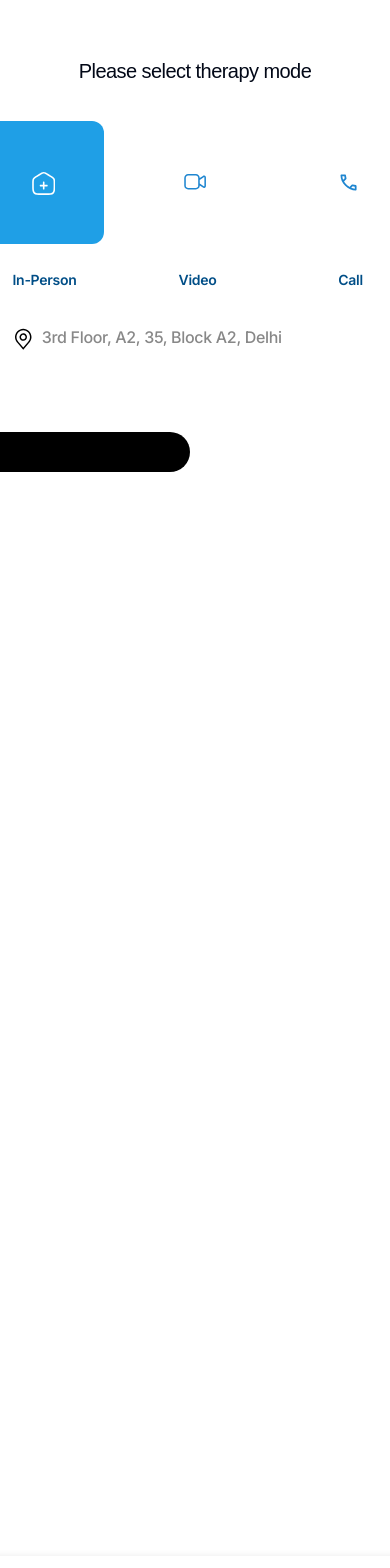
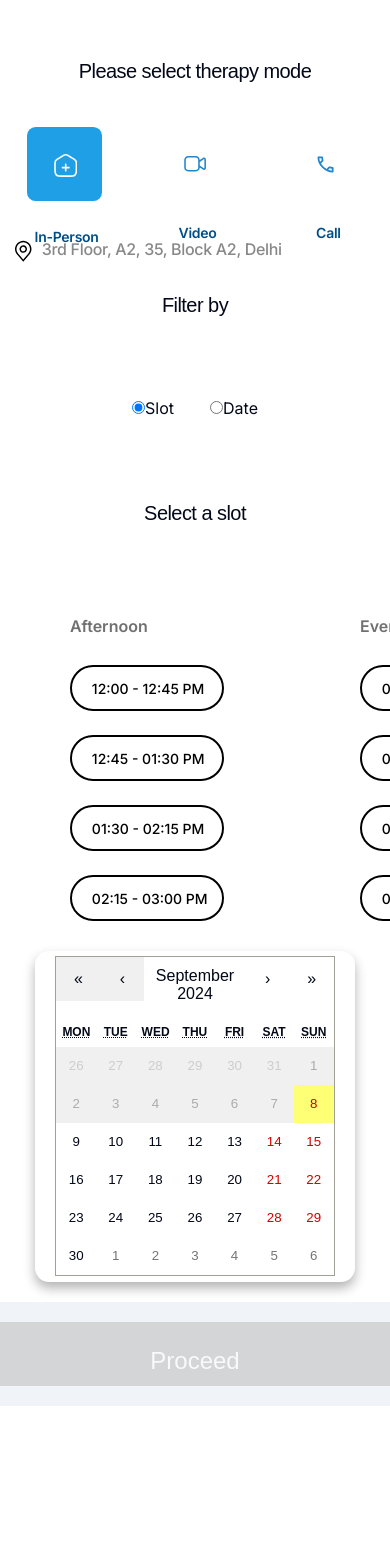
Before and after one commit to ZenStreet-ai/Client-Profile, a Next.js app: page /booking/1 in a window 390 px wide. Shown: the top 1568 px of the page. After the commit the page ends 1456 px from the top, so only its background shows below. Built offline with nearby package versions, Linux system fonts and the light colour scheme.

Commit message:
stable v3

```diff
--- a/src/app/booking/[id]/components/ButtonGroupComponent.css
+++ b/src/app/booking/[id]/components/ButtonGroupComponent.css
@@ -296,71 +296,109 @@
   color: var(--text-color);
 }
 
-/* Mobile Responsive Styles */
 @media (max-width: 768px) {
-  html, body {
-    overflow-x: hidden; /* Prevent horizontal scrolling */
+  .therapy-center {
+    width: 100%;
+    height: 94.32px;
+    gap: 36px;
+    display: flex;
+    flex-direction: row;
+    justify-content: center;
+    margin: 0 auto;
   }
 
-  /* Adjust the container for the slots */
-  .slot-grid-section {
-    flex-direction: column; /* Stack slots vertically */
-    gap: 10px; /* Add space between slots */
-    width: 100%; /* Ensure the slots take full width */
-    display: flex; /* Flex display to arrange elements */
-    justify-content: flex-start; /* Align the slots to the start */
-    padding: 0 10px; /* Add padding to avoid screen edge overflow */
-    margin: 0 auto; /* Center the container horizontally */
-    box-sizing: border-box; /* Include padding in element's total width */
+  .therapy-button {
+    width: 74.92px;
+    height: 74.92px;
+    padding: 24.62px;
+    gap: 0px;
+    border-radius: 8.56px;
+    background-color: white;
+    display: flex;
+    justify-content: center;
+    align-items: center;
+    box-sizing: border-box;
   }
 
-  /* Slot rows should also be in a column */
-  .slots-row {
-    flex-direction: column; /* Stack slots in a column */
-    gap: 10px; /* Add space between the slots */
-    width: 100%; /* Ensure full width */
-    display: flex; /* Ensure slots are displayed properly */
-    margin: 0 auto; /* Center the slot rows */
-    padding: 0 10px; /* Add padding to avoid screen edge overflow */
+  .ther-bold{
+    width: 100%;
+    height: 94.32px;
+    gap: 36px;
+    display: flex;
+    flex-direction: row;
+    justify-content: center;
+    margin: 0 auto;
   }
 
-  /* Slot button styling */
-  .slot-grid-section Button {
-    width: 80%; /* Scale down the button size to 80% */
-    height: auto; /* Maintain aspect ratio by setting height to auto */
-    padding: 8px 10px; /* Adjust padding for smaller buttons */
-    background-color: white; /* Ensure background color */
-    color: black; /* Ensure text color */
-    border-radius: 8px; /* Adjust rounding for smaller buttons */
-    border: 1px solid #ccc; /* Add a border to make slots visible */
-    text-align: left; /* Align text to the left */
-    display: block; /* Ensure buttons are block-level */
-    box-sizing: border-box; /* Ensure padding doesn’t cause overflow */
+  .calendar-container {
+    width: 319.24px;
+    height: 331.32px;
+    gap: 0px;
+    border-radius: 14px;
+    padding: 20px;
+    margin: 0 auto;
+    display: flex;
+    flex-direction: column;
+    justify-content: center;
+    align-items: center;
+    box-shadow: 0 6px 12px var(--shadow-color);
+    background-color: var(--calendar-bg);
+    box-sizing: border-box;
   }
 
-  /* Style selected slot */
-  .slot-grid-section Button.selected {
-    background-color: var(--secondary-color); /* Selected background color */
-    color: var(--text-color); /* Text color for selected slot */
+  .select-time-date {
+    display: flex;
+    flex-direction: column;
   }
 
-  /* Ensure button size and padding remain consistent on mobile */
+  .slot-grid {
+    width: 290px;
+    height: 354px;
+    gap: 24px;
+    margin: 0 auto;
+    display: flex;
+    flex-direction: column;
+    justify-content: flex-start;
+    padding: 20px;
+    box-sizing: border-box;
+  }
+
+  .slot-grid-section {
+    display: flex;
+    flex-direction: column;
+    gap: 24px;
+    width: 100%;
+    margin: 0 auto;
+  }
+
+  .slot-grid-section Button {
+    width: 118px;
+    height: 37px;
+    padding: 10px 16px;
+    gap: 10px;
+    border-radius: 90px 0px 0px 0px;
+    border: 1px solid #ccc;
+    background-color: white;
+    color: black;
+    display: block;
+    box-sizing: border-box;
+    text-align: center;
+  }
+
+  .slot-grid-section Button.selected {
+    background-color: var(--secondary-color);
+    color: var(--text-color);
+  }
+
   .filter-options .therapy-center Button,
   .select-time-date .therapy-center Button {
-    width: 80%; /* Scale down buttons */
-    height: auto; /* Maintain aspect ratio */
-    padding: 10px 12px; /* Adjust padding for mobile */
-    margin-bottom: 10px; /* Add margin for better spacing */
-    box-sizing: border-box; /* Ensure padding doesn’t cause overflow */
+    width: auto;
+    padding: 12px 16px;
+    margin-bottom: 10px;
+    box-sizing: border-box;
   }
 
-  /* Adjust container widths to prevent horizontal scrolling */
-  .filter-options,
-  .calendar-container,
-  .slot-grid,
-  .select-time-date {
-    width: 100%;
-    padding: 0 10px; /* Add padding to avoid screen edge overflow */
-    box-sizing: border-box; /* Include padding in element's total width */
+  html, body {
+    overflow-x: hidden;
   }
 }
--- a/src/app/booking/[id]/components/ButtonGroupComponent.tsx
+++ b/src/app/booking/[id]/components/ButtonGroupComponent.tsx
@@ -16,6 +16,7 @@ const ButtonGroupComponent = ({ params }: { params: { id: string } }) => {
   const [filterOption, setFilterOption] = useState<'slot' | 'date'>('slot');
   const [slot, setSlot] = useState<string | undefined>(undefined);
   const [date, setDate] = useState<Date | undefined>(undefined);
+  const [isMobile, setIsMobile] = useState(window.innerWidth < 768);
 
   const handleClick = (buttonId: number) => {
     setSelectedButton(buttonId);
@@ -79,6 +80,30 @@ const ButtonGroupComponent = ({ params }: { params: { id: string } }) => {
 
       <div className='filter-options'>
         <h1 className="ther-bold">Filter by</h1>
+        {isMobile ? (
+        // Render radio buttons for mobile view
+        <div className="therapy-center">
+          <label>
+            <input
+              type="radio"
+              value="slot"
+              checked={filterOption === 'slot'}
+              onChange={() => setFilterOption('slot')}
+            />
+            Slot
+          </label>
+          <label>
+            <input
+              type="radio"
+              value="date"
+              checked={filterOption === 'date'}
+              onChange={() => setFilterOption('date')}
+            />
+            Date
+          </label>
+        </div>
+      ) : (
+        // Render regular buttons for non-mobile view
         <div className='therapy-center'>
           <Button
             onClick={() => setFilterOption('slot')}
@@ -93,6 +118,7 @@ const ButtonGroupComponent = ({ params }: { params: { id: string } }) => {
             Date
           </Button>
         </div>
+      )}
       </div>
 
       {filterOption === 'slot' && (
```
